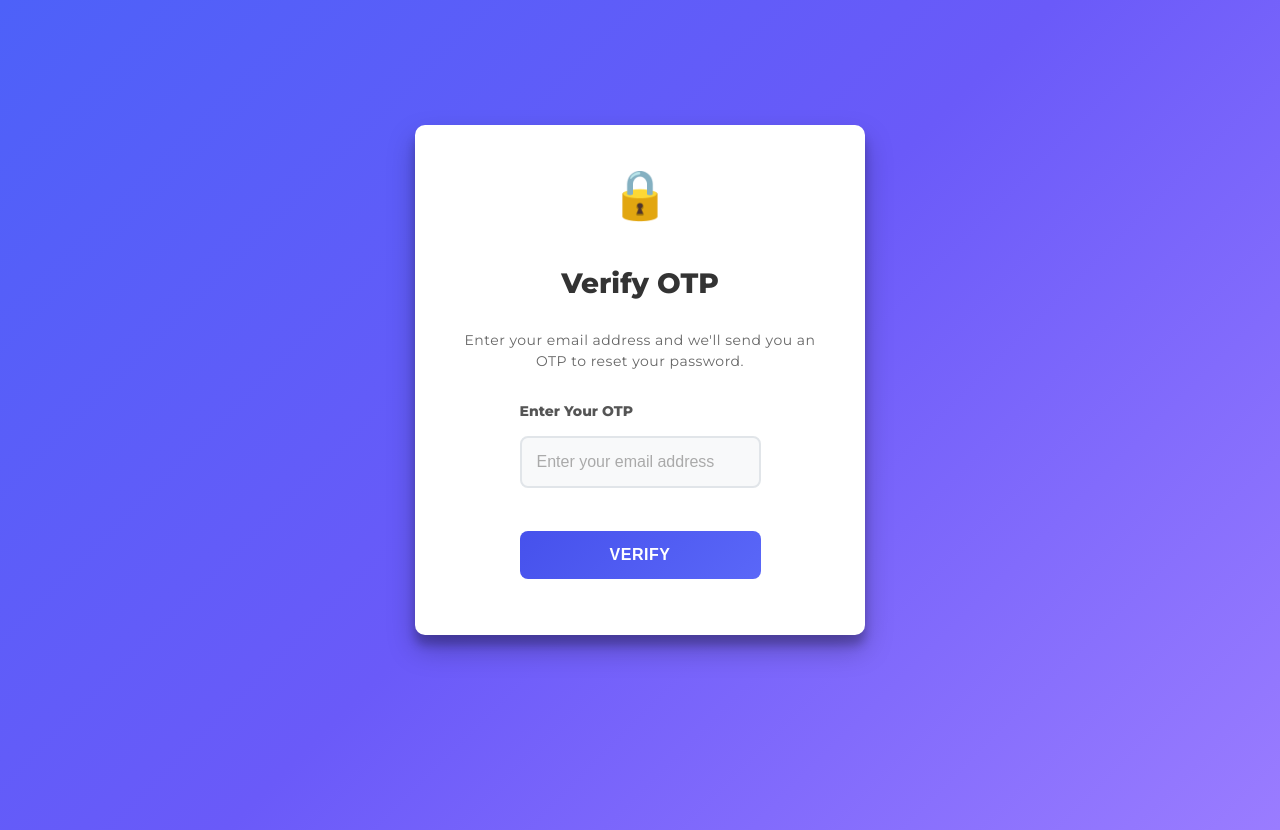
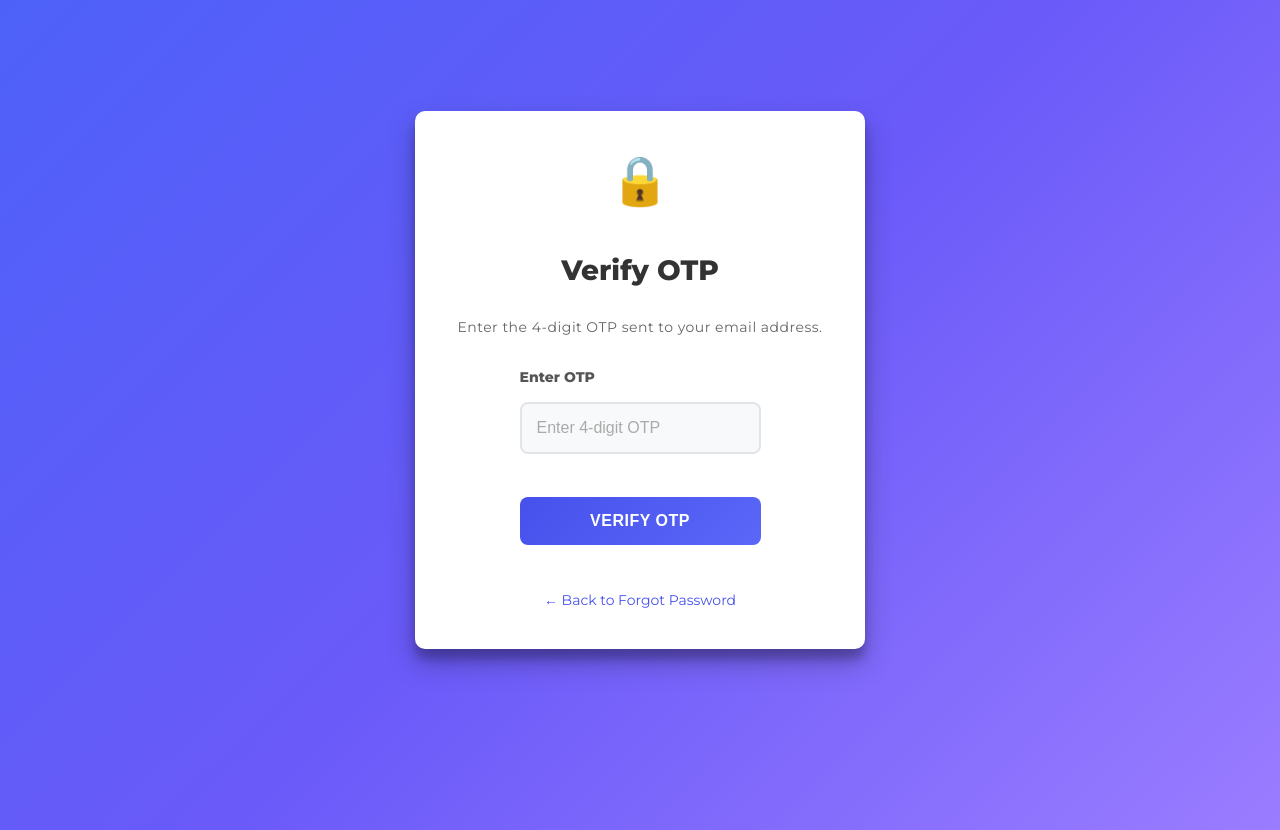
Before and after one commit to Akshaykumar1812/edusense, a Django app: page /verify_otp/ in a window 1280 px wide. Run offline with Django 4.2, Linux system fonts and the light colour scheme.

Commit message:
verify otp and reset

```diff
--- a/static/login/css/style.css
+++ b/static/login/css/style.css
@@ -388,6 +388,7 @@ footer a {
         }
 
 
+
 /* Icon styles */
 .forgot-password-container .icon {
     margin-bottom: 20px;
--- a/templates/login/verify_otp.html
+++ b/templates/login/verify_otp.html
@@ -9,18 +9,22 @@
     <div class="icon"></div>
 
     <h2>Verify OTP</h2>
-    <p class="subtitle">Enter your email address and we'll send you an OTP to reset your password.</p>
+    <p class="subtitle">Enter the 4-digit OTP sent to your email address.</p>
 
     <form method="POST">
         {% csrf_token %}
 
         <div class="form-group">
-            <label for="email">Enter Your OTP</label>
-            <input type="email" name="email" placeholder="Enter your email address" required>
+            <label for="otp">Enter OTP</label>
+            <input type="text" name="otp" placeholder="Enter 4-digit OTP" maxlength="4" pattern="[0-9]{4}" required>
         </div>
 
-        <button type="submit">Verify</button>
+        <button type="submit">Verify OTP</button>
     </form>
+
+    <div class="back-link">
+        <a href="{% url 'forgot_password' %}">← Back to Forgot Password</a>
+    </div>
 </div>
 
 </body>
```
Also changed, not shown: templates/login/login.html (+0 -9 lines), templates/login/reset_password.html (+37 -0 lines). Lines whose indentation alone changed are shown as unchanged.
